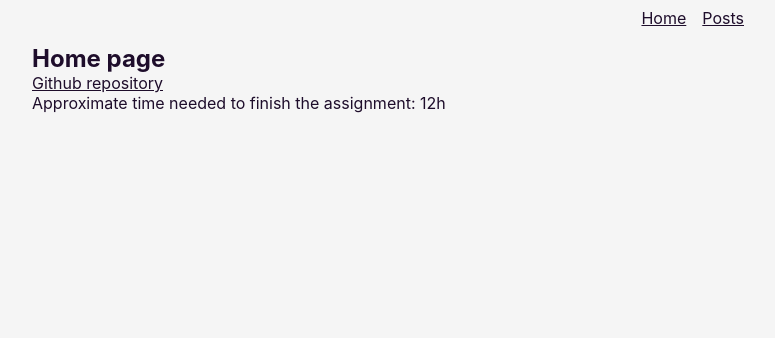
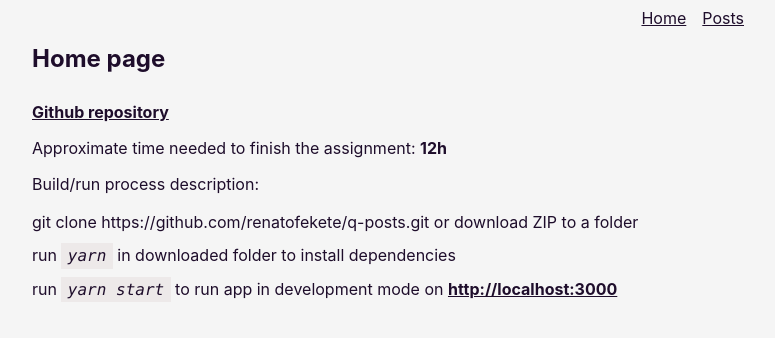
Before and after one commit to renatofekete/q-posts, a React (Create React App) app: page / in a window 1280 px wide. Shown: the top 338 px of the page, without its empty margins (248-1023 px from the left). Built offline with nearby package versions, Linux system fonts and the light colour scheme.

Commit message:
home page

```diff
--- a/src/index.css
+++ b/src/index.css
@@ -50,3 +50,15 @@ nav {
 nav a {
   margin: 0.5em;
 }
+
+li {
+  list-style-type: none;
+  margin-bottom: 0.5em;
+  line-height: 1.6em;
+}
+
+code {
+  font-style: italic;
+  background: #cdb7b733;
+  padding: 0.2em 0.4em;
+}
--- /dev/null
+++ b/src/pages/Home/HomePage.module.css
@@ -0,0 +1,11 @@
+.page p {
+  margin-bottom: 1em;
+}
+
+.title {
+  margin-bottom: 1.2em;
+}
+
+.page a {
+  font-weight: bold;
+}
--- a/src/pages/Home/HomePage.tsx
+++ b/src/pages/Home/HomePage.tsx
@@ -1,5 +1,6 @@
 import { useEffect } from 'react'
 import Page from '../../components/Page/Page'
+import styling from './HomePage.module.css'
 
 function HomePage({message}: {message: string}): JSX.Element {
   useEffect(() => {
@@ -8,10 +9,16 @@ function HomePage({message}: {message: string}): JSX.Element {
 
   return(
     <Page message={message}>
-      <article>
-        <h1>Home page</h1>
-        <a href='https://github.com/renatofekete/q-posts' target='_blank' rel="noreferrer noopener">Github repository</a>
-        <p>Approximate time needed to finish the assignment: 12h</p>
+      <article className={styling.page}>
+        <h1 className={styling.title}>Home page</h1>
+        <p><a href='https://github.com/renatofekete/q-posts' target='_blank' rel="noreferrer noopener">Github repository</a></p>
+        <p>Approximate time needed to finish the assignment: <b>12h</b></p>
+        <p>Build/run process description:</p>
+        <ul>
+          <li>git clone https://github.com/renatofekete/q-posts.git or download ZIP to a folder</li>
+          <li>run <code>yarn</code> in downloaded folder to install dependencies</li>
+          <li>run <code>yarn start</code> to run app in development mode on <a href="http://localhost:3000">http://localhost:3000</a></li>
+        </ul>
       </article>
     </Page>
   )
```
